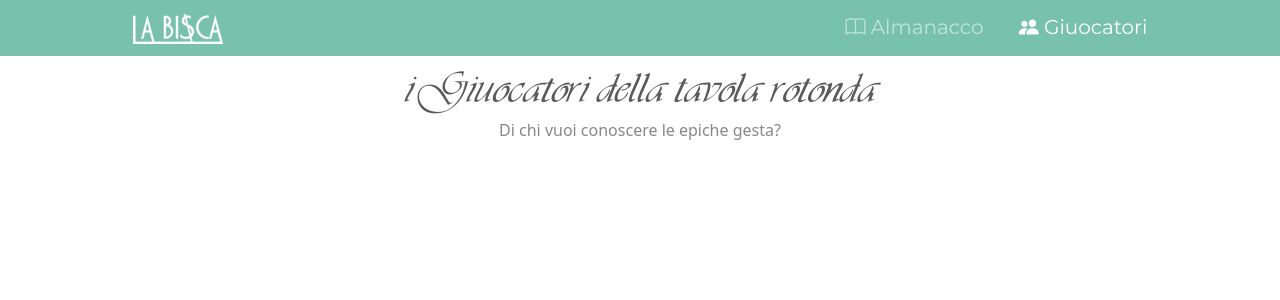
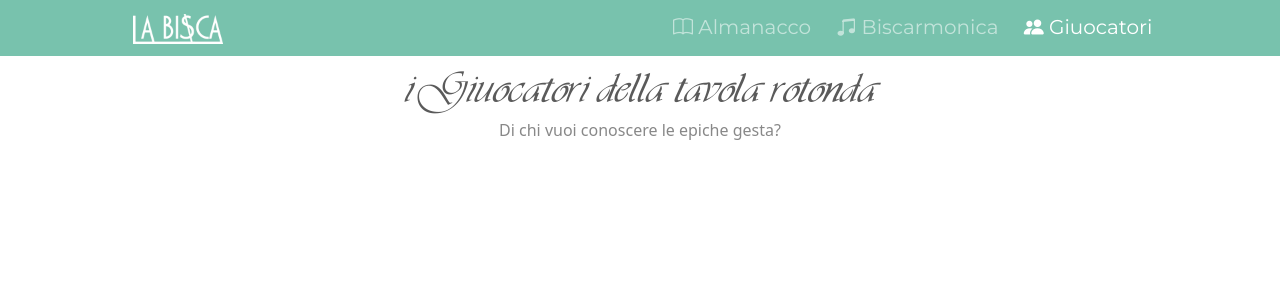
Before and after one commit to ricfila/LaBisca, a PHP site: page /giocatori.php in a window 1280 px wide. Shown: the top 300 px of the page. Run offline with PHP 8.4, Linux system fonts and the light colour scheme; data that the repository does not hold is empty; a stand-in replaces the project's code that opens the database connection.

Commit message:
link a colonna sonora in navbar

```diff
--- a/php/bootstrap.php
+++ b/php/bootstrap.php
@@ -12,13 +12,16 @@ function head() {
 						<a class="navbar-brand" href="index.php" style="margin-left: 15px;"><img src="media/img/Bisca_bianco.png" style="height: 30px;"></a>
 					</div>
 
-					<div class="col text-end pe-0">
+					<div class="col-auto text-end p-0">
 						<ul class="navbar-nav ms-auto justify-content-end d-inline ad-sm-none">
 							<li class="nav-item d-inline lead">
-								<a class="nav-link' . (basename($_SERVER['PHP_SELF'], '.php') == 'partite' ? ' active' : '') . ' d-inline" style="padding: 0px 15px;" href="partite.php" alt="Almanacco"><i class="bi bi-book"></i><span class="d-none d-md-inline"> Almanacco</span></a>
+								<a class="nav-link' . (basename($_SERVER['PHP_SELF'], '.php') == 'partite' ? ' active' : '') . ' d-inline" style="padding: 0px 10px;" href="partite.php" alt="Almanacco"><i class="bi bi-book"></i><span class="d-none d-md-inline"> Almanacco</span></a>
+							</li>
+							<li class="nav-item d-inline lead">
+								<a class="nav-link' . (basename($_SERVER['PHP_SELF'], '.php') == 'suoni' ? ' active' : '') . ' d-inline" style="padding: 0px 10px;" href="suoni.php" alt="Biscarmonica"><i class="bi bi-music-note-beamed"></i><span class="d-none d-md-inline"> Biscarmonica</span></a>
 							</li>
 							<li class="nav-item d-inline lead dropdown">
-								<a class="nav-link' . (basename($_SERVER['PHP_SELF'], '.php') == 'giocatori' ? ' active' : '') . ' d-inline dropdown" data-bs-toggle="dropdown" style="padding: 0px 15px;" href="#" alt="Giocatori" role="button" aria-haspopup="true" aria-expanded="false"><i class="bi bi-people-fill"></i><span class="d-none d-md-inline"> Giuocatori</span></a>
+								<a class="nav-link' . (basename($_SERVER['PHP_SELF'], '.php') == 'giocatori' ? ' active' : '') . ' d-inline dropdown" data-bs-toggle="dropdown" style="padding: 0px 10px;" href="#" alt="Giocatori" role="button" aria-haspopup="true" aria-expanded="false"><i class="bi bi-people-fill"></i><span class="d-none d-md-inline"> Giuocatori</span></a>
 								<div class="dropdown-menu position-absolute dropdown-menu-end mt-2" data-bs-popper="static">
 									<a class="dropdown-item" href="giocatori.php"><i class="bi bi-people-fill"></i> Tutti i giuocatori</a>
 									<hr class="dropdown-divider">';
--- a/php/func_mostrapartita.php
+++ b/php/func_mostrapartita.php
@@ -158,7 +158,6 @@ function mostra_partita($id, $edit, $nuovariga = false) {
 		$out .= '<div class="form-check form-switch d-md-none" style="text-align: left;"><input class="form-check-input" type="checkbox" value="" id="cparziali" onchange="parziali(this);"' . (isset($_COOKIE['parziali']) ? ($_COOKIE['parziali'] == 'true' ? 'checked=""': '') : 'checked=""') . '><label class="form-check-label" for="cparziali">Punteggi parziali</label></div>';
 		$out .= checkalias();
 		$out .= '</div><div class="col-auto">';
-		$out .= ($edit ? '<a class="btn btn-sm btn-info" target="_blank" href="suoni.php"><i class="bi bi-music-note-beamed"></i> Musica</a>' : '');
 		$out .= '</div><div class="col-lg-2"></div></div>';
 	}
 
```
